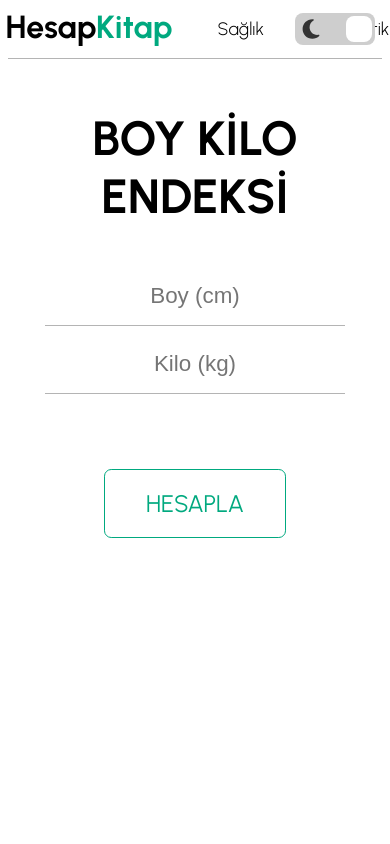
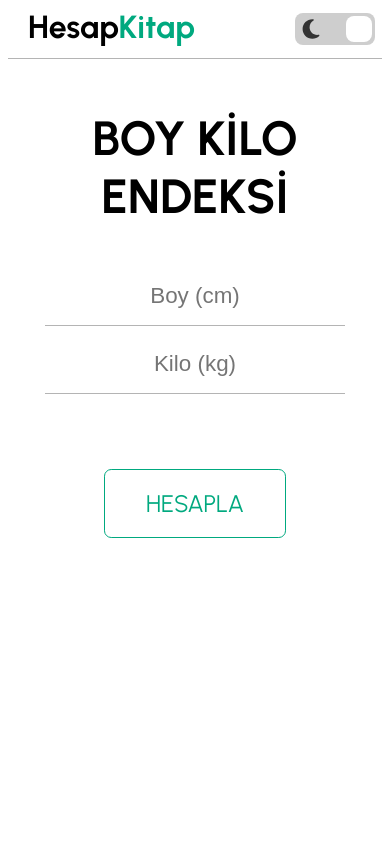
Before and after one commit to MBasaran4/BoyKiloEndeks, a React (Vite) app: page / in a window 390 px wide. Shown: the top 844 px of the page. Built offline with nearby package versions, Linux system fonts and the light colour scheme.

Commit message:
Mobile Style

```diff
--- a/src/css/MainPage.css
+++ b/src/css/MainPage.css
@@ -518,3 +518,28 @@ body::-webkit-scrollbar-thumb {
 .theme-switch {
   margin-bottom: 20px;
 }
+@supports not selector(::-webkit-scrollbar) {
+  body {
+  scrollbar-color: var(--sb-thumb-color)
+                  var(--sb-track-color);
+  }
+}
+
+@supports not selector(::-webkit-scrollbar) {
+  body {
+      scrollbar-color: var(--sb-thumb-color) var(--sb-track-color);
+  }
+}
+
+/* Mobile Styles */
+@media (max-width: 768px) {
+  .menu li {
+      display: none;
+  }
+  .menu li a {
+      display: none;
+  }
+  .nalt {
+      display: none;
+  }
+}
```
